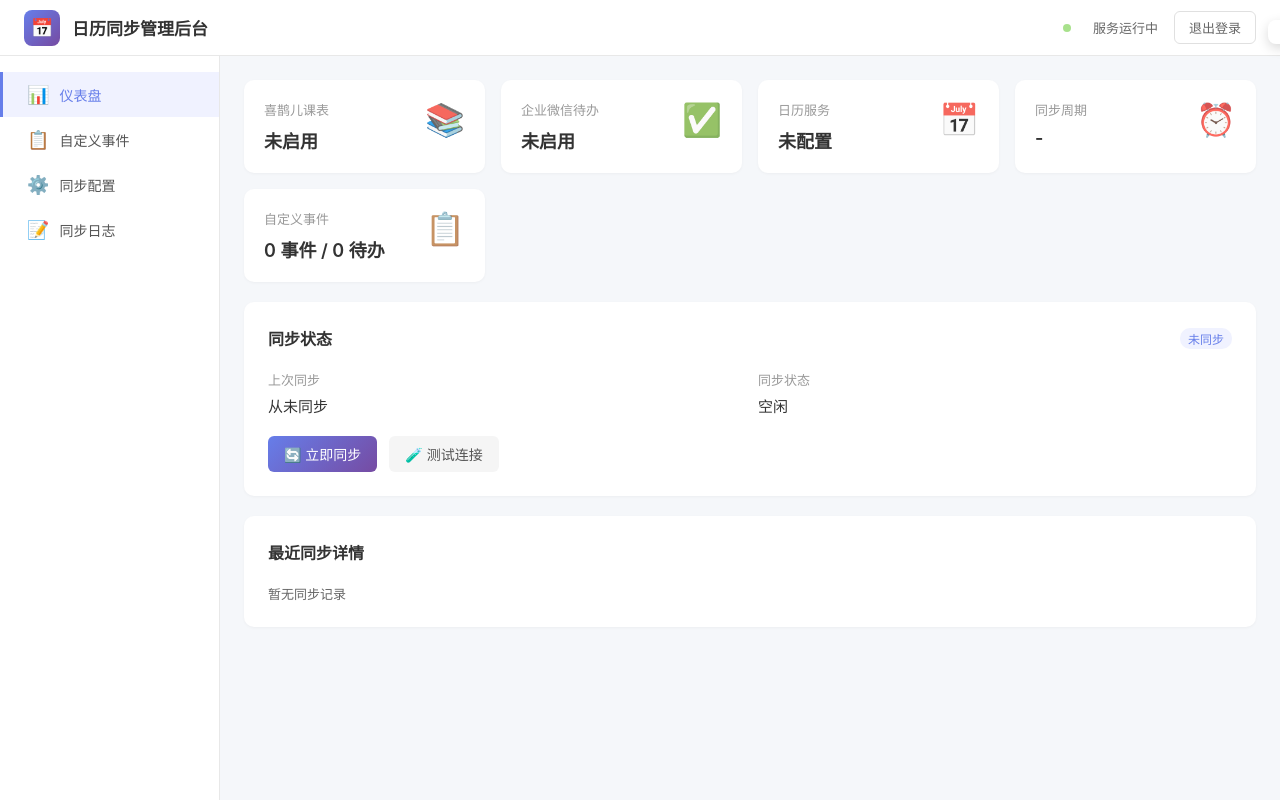
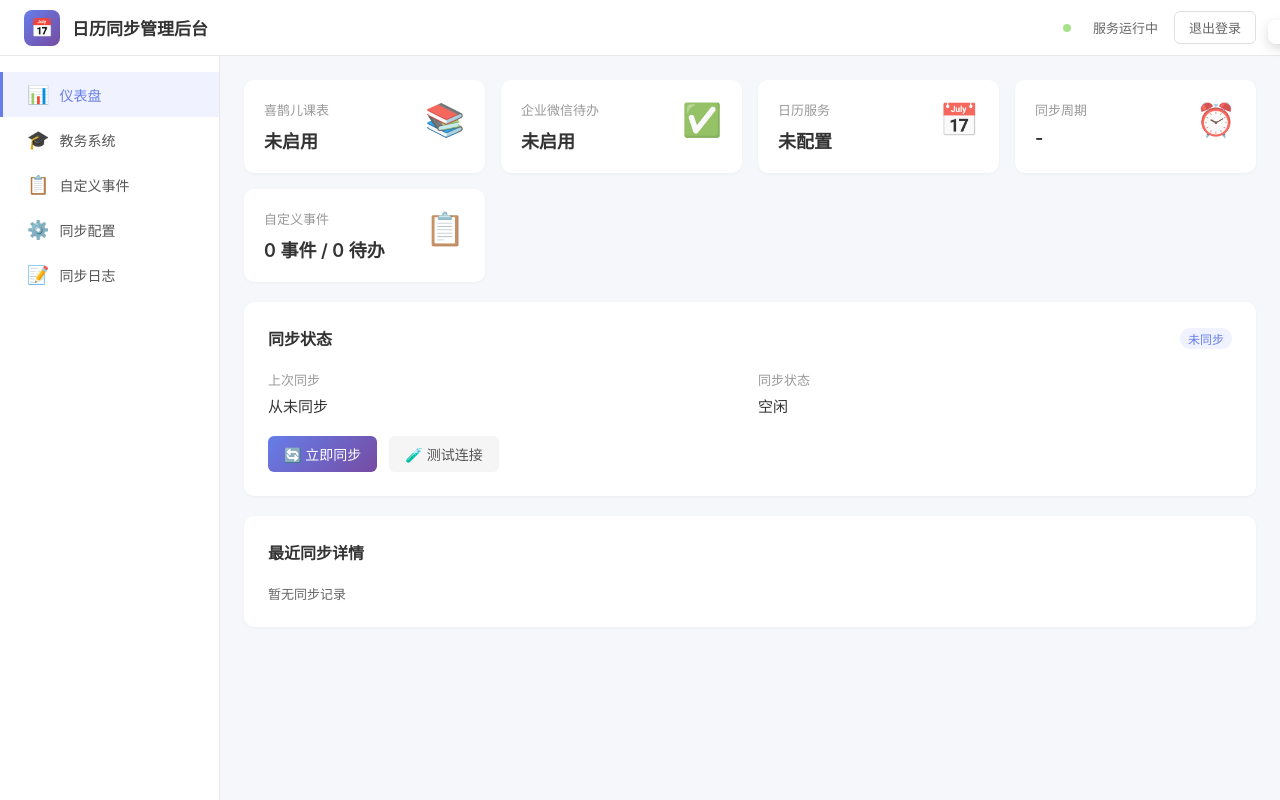
Before and after one commit to hysquib/calendar-sync, a website: page public/index.html in a window 1280 px wide. Drawn offline with Linux system fonts and the light colour scheme; no server answers.

Commit message:
fix: add jwxt nav link to index.html

```diff
--- a/public/index.html
+++ b/public/index.html
@@ -438,6 +438,10 @@
       <div class="nav-item active" data-page="dashboard" onclick="switchPage('dashboard')">
         <span class="nav-icon">📊</span>
         <span>仪表盘</span>
+      </div>
+      <div class="nav-item" onclick="location.href='/jwxt.html'">
+        <span class="nav-icon">🎓</span>
+        <span>教务系统</span>
       </div>
       <div class="nav-item" onclick="location.href='/custom.html'">
         <span class="nav-icon">📋</span>
```
